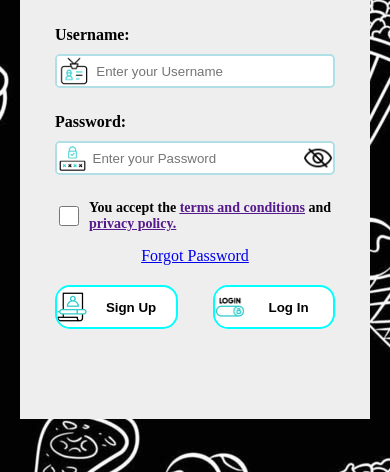
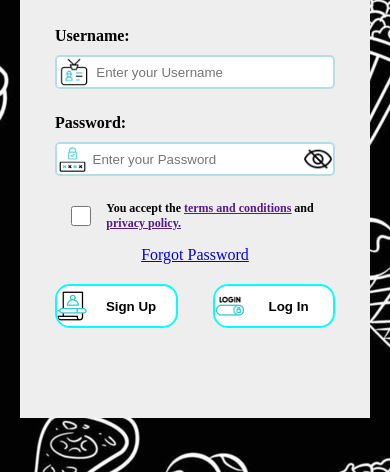
Before and after one commit to kazuha001/e_commerce, a PHP site: page /demo_login.php in a window 390 px wide. Shown: the part 328-800 px from the top of the page. Run offline with PHP 8.4, Linux system fonts and the light colour scheme; a user stored in the database is signed in.

Commit message:
Update log_in_sign_up.css

```diff
--- a/css/log_in_sign_up.css
+++ b/css/log_in_sign_up.css
@@ -437,6 +437,7 @@ select {
         margin: 120px 0 20px 0;
     }
     .termsconds p {
-        font-size: 14px;
+        font-size: 12px;
+        margin: 0 5px 0 5px;
     }
 }
```
